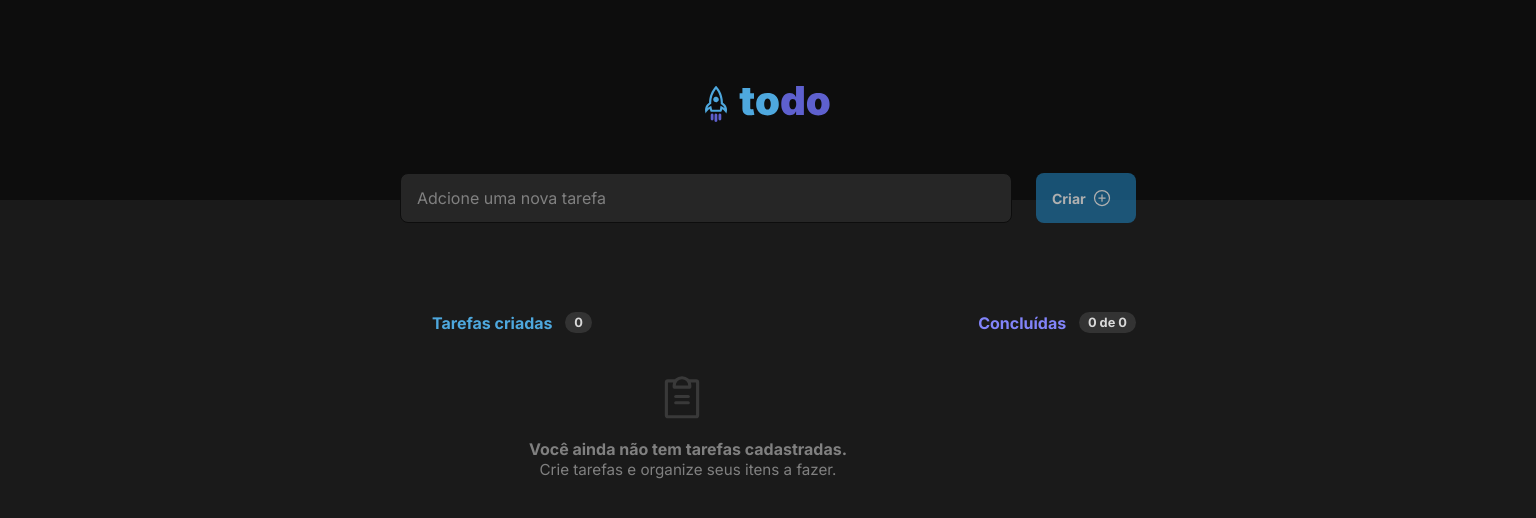
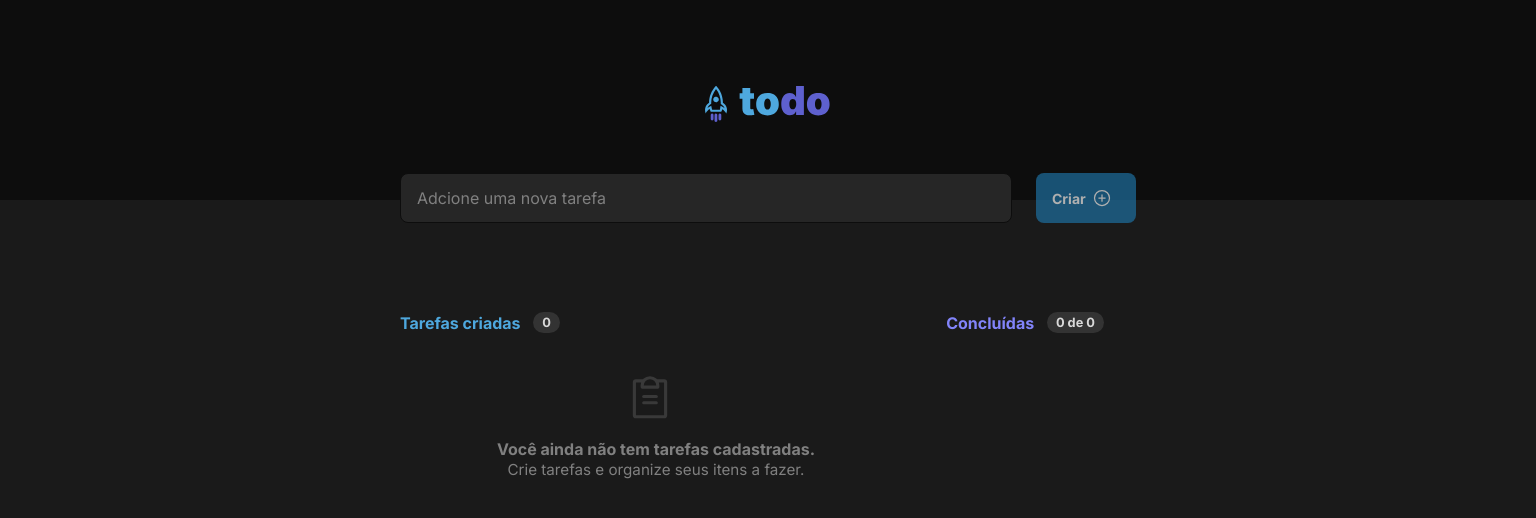
Before and after one commit to Coastony/to-do-list, a React (Vite) app: page / in a window 1536 px wide. Shown: the top 518 px of the page. Built offline with nearby package versions, Linux system fonts and the light colour scheme.

Commit message:
Update Tasks.module.css

```diff
--- a/src/components/Tasks/Tasks.module.css
+++ b/src/components/Tasks/Tasks.module.css
@@ -106,7 +106,7 @@
 
     .header {
         display: flex;
-        justify-content: space-around;
+        justify-content: space-between;
     }
 
     .concluded {
@@ -138,6 +138,10 @@
         justify-content: space-between;
     }
 
+    .concluded {
+        margin-left: -9rem;
+    }
+
     .empty {
         text-align: center;
         align-items: center;
@@ -145,7 +149,7 @@
     }
 
     .empty {
-        margin-right: 14rem;
+        margin-right: 15rem;
     }
 
     .empty svg {
@@ -160,7 +164,7 @@
 
 @media only screen and (min-width: 1330px) {
     .tasks {
-        margin-left: 26rem;
+        margin-left : 24rem;
     }
 
     .empty {
```
